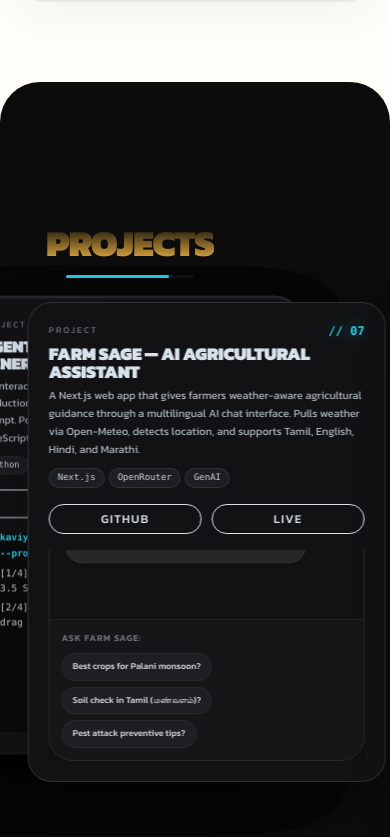
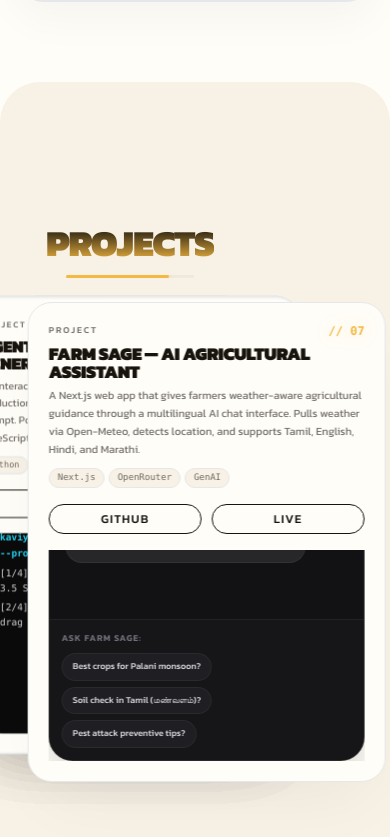
Before and after one commit to Kaviyarasu24/potfolio_kaviyarasu_p, a React (Vite) app: page / in a window 390 px wide. Shown: the part 5357-6194 px from the top of the page. Built offline with nearby package versions, Linux system fonts and the light colour scheme.

Commit message:
project section matched  the theme

```diff
--- a/src/components/LiveProjectButton.tsx
+++ b/src/components/LiveProjectButton.tsx
@@ -22,7 +22,7 @@ const LiveProjectButton = ({
       href={href}
       target={isExternal ? '_blank' : undefined}
       rel={isExternal ? 'noopener noreferrer' : undefined}
-      className={`inline-flex items-center justify-center rounded-full border-[#D7E2EA] font-medium uppercase tracking-widest text-[#D7E2EA] whitespace-nowrap transition-all duration-200 hover:bg-[#D7E2EA]/10 hover:scale-[1.03] active:scale-[0.97] ${paddingClass} ${className}`}
+      className={`inline-flex items-center justify-center rounded-full border-theme-text font-medium uppercase tracking-widest text-theme-text whitespace-nowrap transition-all duration-200 hover:bg-theme-text/10 hover:scale-[1.03] active:scale-[0.97] ${paddingClass} ${className}`}
     >
       {label}
     </a>
--- a/src/components/ProjectsSection.tsx
+++ b/src/components/ProjectsSection.tsx
@@ -297,13 +297,13 @@ const ActiveProjectDetails = ({ project, contentOpacity, containerOpacity }: Act
       ref={cardRef}
       onMouseMove={handleMouseMove}
       style={{ opacity: containerOpacity }}
-      className="relative flex flex-col lg:flex-row justify-between overflow-hidden rounded-[24px] sm:rounded-[32px] md:rounded-[40px] border border-[#D7E2EA]/15 bg-[#121214] p-5 sm:p-7 lg:p-11 shadow-[0_30px_70px_-20px_rgba(0,0,0,0.6)] group lg:gap-10 w-full h-full"
+      className="relative flex flex-col lg:flex-row justify-between overflow-hidden rounded-[24px] sm:rounded-[32px] md:rounded-[40px] border border-theme-border/60 bg-theme-card p-5 sm:p-7 lg:p-11 shadow-[0_30px_70px_-20px_rgba(0,0,0,0.06)] group lg:gap-10 w-full h-full transition-all duration-400"
     >
       {/* Background Spotlight Glow */}
       <div
         className="pointer-events-none absolute inset-0 z-0 opacity-0 group-hover:opacity-100 transition-opacity duration-500 rounded-[inherit]"
         style={{
-          background: `radial-gradient(600px circle at ${coords.x}px ${coords.y}px, rgba(215, 226, 234, 0.05), transparent 75%)`,
+          background: `radial-gradient(600px circle at ${coords.x}px ${coords.y}px, var(--accent-muted), transparent 75%)`,
         }}
       />
 
@@ -316,19 +316,19 @@ const ActiveProjectDetails = ({ project, contentOpacity, containerOpacity }: Act
         <div className="relative z-10 flex flex-col justify-between gap-3 sm:gap-4 lg:gap-6 lg:w-[45%] lg:shrink-0">
           <div className="flex flex-col gap-1.5 sm:gap-2.5 w-full">
             <div className="flex items-center justify-between lg:justify-end">
-              <span className="lg:hidden text-[9px] font-medium uppercase tracking-[0.2em] text-[#D7E2EA]/40">
+              <span className="lg:hidden text-[9px] font-medium uppercase tracking-[0.2em] text-theme-muted">
                 Project
               </span>
-              <span className="font-mono text-xs sm:text-sm font-semibold text-cyan-400 drop-shadow-[0_0_8px_rgba(34,211,238,0.4)] select-none">
+              <span className="font-mono text-xs sm:text-sm font-semibold text-theme-accent drop-shadow-[0_0_8px_var(--accent-muted)] select-none">
                 // {project.number}
               </span>
             </div>
 
-            <h3 className="font-black uppercase text-[#D7E2EA] tracking-tight leading-none text-lg sm:text-2xl lg:text-4xl transition-colors duration-300 group-hover:text-white">
+            <h3 className="font-black uppercase text-theme-text tracking-tight leading-none text-lg sm:text-2xl lg:text-4xl transition-colors duration-300 group-hover:text-theme-accent">
               {project.name}
             </h3>
 
-            <p className="font-normal text-[#D7E2EA]/80 leading-relaxed text-[11px] sm:text-xs lg:text-base">
+            <p className="font-normal text-theme-muted leading-relaxed text-[11px] sm:text-xs lg:text-base">
               {project.description}
             </p>
 
@@ -337,7 +337,7 @@ const ActiveProjectDetails = ({ project, contentOpacity, containerOpacity }: Act
               {techs.map((tech: string) => (
                 <span
                   key={tech}
-                  className="px-2 py-0.5 sm:px-3 sm:py-1 rounded-full text-[9px] sm:text-[11px] font-mono font-medium bg-[#1e1e22] text-[#D7E2EA]/95 border border-[#D7E2EA]/10 hover:border-[#D7E2EA]/40 hover:bg-[#D7E2EA]/5 transition-all duration-300"
+                  className="px-2 py-0.5 sm:px-3 sm:py-1 rounded-full text-[9px] sm:text-[11px] font-mono font-medium bg-theme-bg text-theme-muted border border-theme-border/60 hover:border-theme-accent hover:bg-theme-accentMuted transition-all duration-300"
                 >
                   {tech}
                 </span>
@@ -383,26 +383,26 @@ const ProjectCard = ({ project, contentOpacity, containerOpacity }: ProjectCardP
   if (project.isCTA) {
     return (
       <motion.div
-        className="relative flex flex-col justify-between overflow-hidden rounded-[24px] sm:rounded-[32px] md:rounded-[40px] border border-[#D7E2EA]/15 p-6 sm:p-8 lg:p-11 shadow-[0_30px_70px_-20px_rgba(0,0,0,0.6)] group w-full h-full"
+        className="relative flex flex-col justify-between overflow-hidden rounded-[24px] sm:rounded-[32px] md:rounded-[40px] border border-theme-border/60 p-6 sm:p-8 lg:p-11 shadow-[0_30px_70px_-20px_rgba(0,0,0,0.05)] group w-full h-full transition-all duration-400"
         style={{
-          background: 'radial-gradient(circle at top right, rgba(182, 0, 168, 0.15) 0%, rgba(12, 12, 12, 0) 70%), #121214',
+          background: 'radial-gradient(circle at top right, rgba(182, 0, 168, 0.1) 0%, rgba(0, 0, 0, 0) 70%), var(--bg-card)',
           opacity: containerOpacity,
         }}
       >
         <motion.div style={{ opacity: contentOpacity }} className="flex flex-col gap-3 max-w-2xl h-full justify-between">
           <div className="flex flex-col gap-3">
             <div className="flex items-center justify-between">
-              <span className="text-[10px] font-medium uppercase tracking-[0.2em] text-[#D7E2EA]/40">
+              <span className="text-[10px] font-medium uppercase tracking-[0.2em] text-theme-muted">
                 Collaboration
               </span>
-              <span className="font-mono text-sm font-semibold text-cyan-400 drop-shadow-[0_0_8px_rgba(34,211,238,0.4)] select-none">
+              <span className="font-mono text-sm font-semibold text-theme-accent drop-shadow-[0_0_8px_var(--accent-muted)] select-none">
                 // END
               </span>
             </div>
-            <h3 className="font-black uppercase text-[#D7E2EA] tracking-tight leading-none text-2xl sm:text-3xl lg:text-5xl mt-2 transition-colors duration-300 group-hover:text-white">
+            <h3 className="font-black uppercase text-theme-text tracking-tight leading-none text-2xl sm:text-3xl lg:text-5xl mt-2 transition-colors duration-300 group-hover:text-theme-accent">
               Let's build something amazing
             </h3>
-            <p className="font-normal text-[#D7E2EA]/90 leading-relaxed text-[11px] sm:text-xs lg:text-base mt-4">
+            <p className="font-normal text-theme-muted leading-relaxed text-[11px] sm:text-xs lg:text-base mt-4">
               Looking for an internship, open-source collaboration, or just want to chat about AI & Data Science? Let's connect!
             </p>
           </div>
@@ -410,7 +410,7 @@ const ProjectCard = ({ project, contentOpacity, containerOpacity }: ProjectCardP
           <div className="flex flex-col sm:flex-row gap-3.5 mt-8 w-full max-w-md">
             <a
               href="mailto:Kaviyarasup24@gmail.com"
-              className="inline-flex items-center justify-center rounded-full border border-white/20 bg-white/10 px-6 py-2.5 lg:px-8 lg:py-3 text-xs sm:text-sm font-semibold uppercase tracking-widest text-white backdrop-blur-md transition hover:bg-white/20 hover:scale-[1.02] active:scale-[0.98] w-full text-center"
+              className="inline-flex items-center justify-center rounded-full border border-theme-text/20 bg-theme-text/10 px-6 py-2.5 lg:px-8 lg:py-3 text-xs sm:text-sm font-semibold uppercase tracking-widest text-theme-text backdrop-blur-md transition hover:bg-theme-text/20 hover:scale-[1.02] active:scale-[0.98] w-full text-center"
             >
               Email Me
             </a>
@@ -418,7 +418,7 @@ const ProjectCard = ({ project, contentOpacity, containerOpacity }: ProjectCardP
               href="https://github.com/kaviyarasu24"
               target="_blank"
               rel="noopener noreferrer"
-              className="inline-flex items-center justify-center rounded-full border border-[#D7E2EA]/20 bg-transparent px-6 py-2.5 lg:px-8 lg:py-3 text-xs sm:text-sm font-semibold uppercase tracking-widest text-[#D7E2EA] transition hover:bg-white/5 hover:border-[#D7E2EA]/50 hover:scale-[1.02] active:scale-[0.98] w-full text-center"
+              className="inline-flex items-center justify-center rounded-full border border-theme-border/60 bg-transparent px-6 py-2.5 lg:px-8 lg:py-3 text-xs sm:text-sm font-semibold uppercase tracking-widest text-theme-text transition hover:bg-theme-text/5 hover:border-theme-accent hover:scale-[1.02] active:scale-[0.98] w-full text-center"
             >
               GitHub Profile
             </a>
@@ -560,7 +560,7 @@ const ProjectsSection = () => {
     <section
       ref={containerRef}
       id="projects"
-      className="relative z-10 -mt-10 sm:-mt-12 md:-mt-14 w-full rounded-t-[40px] sm:rounded-t-[50px] md:rounded-t-[60px] bg-[#0C0C0C] h-[750vh]"
+      className="relative z-10 -mt-10 sm:-mt-12 md:-mt-14 w-full rounded-t-[40px] sm:rounded-t-[50px] md:rounded-t-[60px] bg-theme-bg h-[750vh] transition-colors duration-400"
     >
       {/* Pinned sticky screen on both mobile & desktop */}
       <div className="sticky top-0 h-screen w-full overflow-hidden flex flex-col justify-center py-6 sm:py-8">
@@ -577,9 +577,9 @@ const ProjectsSection = () => {
           </FadeIn>
 
           {/* Horizontal progress bar for mobile/tablet */}
-          <div className="lg:hidden w-32 h-[3px] bg-white/5 rounded-full overflow-hidden mt-3 shadow-inner">
+          <div className="lg:hidden w-32 h-[3px] bg-theme-text/10 rounded-full overflow-hidden mt-3 shadow-inner">
             <motion.div
-              className="h-full bg-cyan-400 origin-left shadow-[0_0_8px_#22d3ee]"
+              className="h-full bg-theme-accent origin-left shadow-[0_0_8px_var(--accent-color)]"
               style={{ scaleX: scrollYProgress }}
             />
           </div>
@@ -598,16 +598,16 @@ const ProjectsSection = () => {
                   onClick={() => scrollToCard(idx)}
                   className={`group flex items-center justify-between text-left p-4.5 rounded-2xl border transition-all duration-300 w-full ${
                     isActive
-                      ? 'bg-[#121214] border-[#D7E2EA]/20 shadow-[0_12px_40px_-8px_rgba(215,226,234,0.1)]'
-                      : 'bg-[#0f0f11]/40 border-transparent hover:bg-[#121214]/30'
+                      ? 'bg-theme-card border-theme-border/60 shadow-[0_12px_40px_-8px_rgba(0,0,0,0.04)]'
+                      : 'bg-theme-card/30 border-transparent hover:bg-theme-card/60'
                   }`}
                 >
                   <div className="flex items-center gap-4">
-                    <span className={`font-mono text-sm sm:text-base ${isActive ? 'text-cyan-400 font-black' : 'text-[#D7E2EA]/20 group-hover:text-[#D7E2EA]/40 transition-colors'}`}>
+                    <span className={`font-mono text-sm sm:text-base ${isActive ? 'text-theme-accent font-black' : 'text-theme-muted/30 group-hover:text-theme-muted transition-colors'}`}>
                       {project.number}
                     </span>
                     <span className={`font-black text-base lg:text-lg uppercase tracking-tight transition-colors duration-300 ${
-                      isActive ? 'hero-heading' : 'text-[#D7E2EA]/40 group-hover:text-[#D7E2EA]/85'
+                      isActive ? 'hero-heading' : 'text-theme-muted group-hover:text-theme-text'
                     }`}>
                       {project.name.split('—')[0].split('(')[0].trim()}
                     </span>
@@ -616,7 +616,7 @@ const ProjectsSection = () => {
                     {isActive && (
                       <motion.div
                         layoutId="activeIndicator"
-                        className="w-1.5 h-1.5 rounded-full bg-cyan-400 shadow-[0_0_8px_#22d3ee]"
+                        className="w-1.5 h-1.5 rounded-full bg-theme-accent shadow-[0_0_8px_var(--accent-color)]"
                       />
                     )}
                   </div>
@@ -626,9 +626,9 @@ const ProjectsSection = () => {
           </div>
 
           {/* Vertical Progress Bar - Hidden on mobile */}
-          <div className="hidden lg:block relative w-[3px] h-[360px] bg-white/5 rounded-full overflow-hidden shrink-0 self-center">
+          <div className="hidden lg:block relative w-[3px] h-[360px] bg-theme-text/10 rounded-full overflow-hidden shrink-0 self-center">
             <motion.div
-              className="absolute top-0 left-0 w-full bg-cyan-400 origin-top shadow-[0_0_8px_#22d3ee]"
+              className="absolute top-0 left-0 w-full bg-theme-accent origin-top shadow-[0_0_8px_var(--accent-color)]"
               style={{ height: '100%', scaleY: scrollYProgress }}
             />
             {/* Ticks for each card */}
@@ -636,7 +636,7 @@ const ProjectsSection = () => {
               <div
                 key={i}
                 className={`absolute w-3 h-[2px] left-1/2 -translate-x-1/2 transition-colors duration-300 ${
-                  activeIndex >= i ? 'bg-cyan-400' : 'bg-white/10'
+                  activeIndex >= i ? 'bg-theme-accent' : 'bg-theme-text/15'
                 }`}
                 style={{ top: `${(i / (CARDS.length - 1)) * 100}%` }}
               />
```
